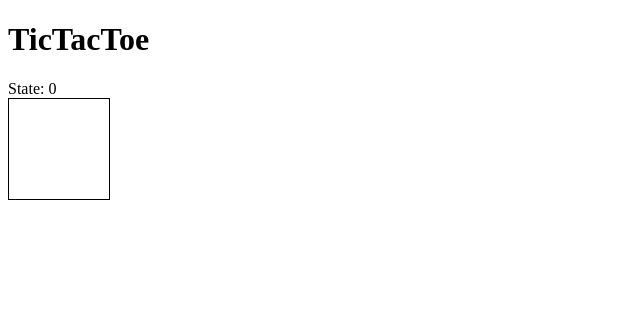
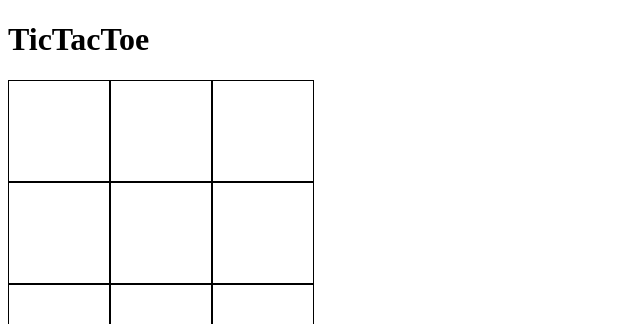
Before and after one commit to Stachu9/TicTacToe, an Angular app: page / in a window 1280 px wide. Shown: the top 324 px of the page, without its empty margins (0-640 px from the left). Built offline with nearby package versions, Linux system fonts and the light colour scheme.

Commit message:
Board state updating.

```diff
--- a/src/app/components/board/board.component.css
+++ b/src/app/components/board/board.component.css
@@ -0,0 +1,5 @@
+.row {
+  display: flex;
+  flex-direction: row;
+  justify-content: flex-start;
+}
--- a/src/app/components/board/board.component.html
+++ b/src/app/components/board/board.component.html
@@ -1,2 +1,5 @@
-State: {{transmitter}}
-<app-single-cell (selected)="setCellState()"  [state]="transmitter"></app-single-cell>
+<div class="gameWrapper">
+    <div class ="row" *ngFor="let row of boardState; index as i;">
+        <app-single-cell *ngFor="let cell of row; index as j" (selected)="selectCell(i, j)" [state]=cell></app-single-cell>
+    </div>
+</div>
--- a/src/app/components/board/board.component.ts
+++ b/src/app/components/board/board.component.ts
@@ -8,14 +8,33 @@ import {CellState} from "../sigle-cell/cell-state";
 })
 export class BoardComponent {
 
-transmitter : CellState = CellState.EMPTY;
-  setCellState() {
-    if (this.transmitter === CellState.EMPTY) {
-      this.transmitter = CellState.PLAYER1;
-    } else if (this.transmitter === CellState.PLAYER1) {
-      this.transmitter = CellState.PLAYER2;
+  boardState : CellState[][];
+
+  // TODO: convert into injection token
+  boardDimensions = {
+    height: 3,
+    width: 3
+  }
+
+  constructor()
+  {
+    this.boardState = [];
+    for (let i = 0; i < this.boardDimensions.height; i++) {
+      this.boardState[i] = [];
+      for (let j = 0; j < this.boardDimensions.width; j++) {
+       this.boardState[i][j] = CellState.EMPTY;
+      }
+    }
+  }
+
+  selectCell(i : number, j : number) {
+    if (this.boardState[i][j] === CellState.EMPTY) {
+      console.log(i, j)
+      this.boardState[i][j] = CellState.PLAYER1;
+    } else if (this.boardState[i][j] === CellState.PLAYER1) {
+      this.boardState[i][j] = CellState.PLAYER2;
     } else {
-      this.transmitter = CellState.EMPTY;
+      this.boardState[i][j] = CellState.EMPTY;
     }
   }
 }
--- a/src/app/components/sigle-cell/single-cell.component.ts
+++ b/src/app/components/sigle-cell/single-cell.component.ts
@@ -1,4 +1,4 @@
-import {Component, EventEmitter, Input, OnChanges, Output, SimpleChange} from '@angular/core';
+import {Component, EventEmitter, Input, Output} from '@angular/core';
 import {CellState} from "./cell-state";
 
 @Component({
```
